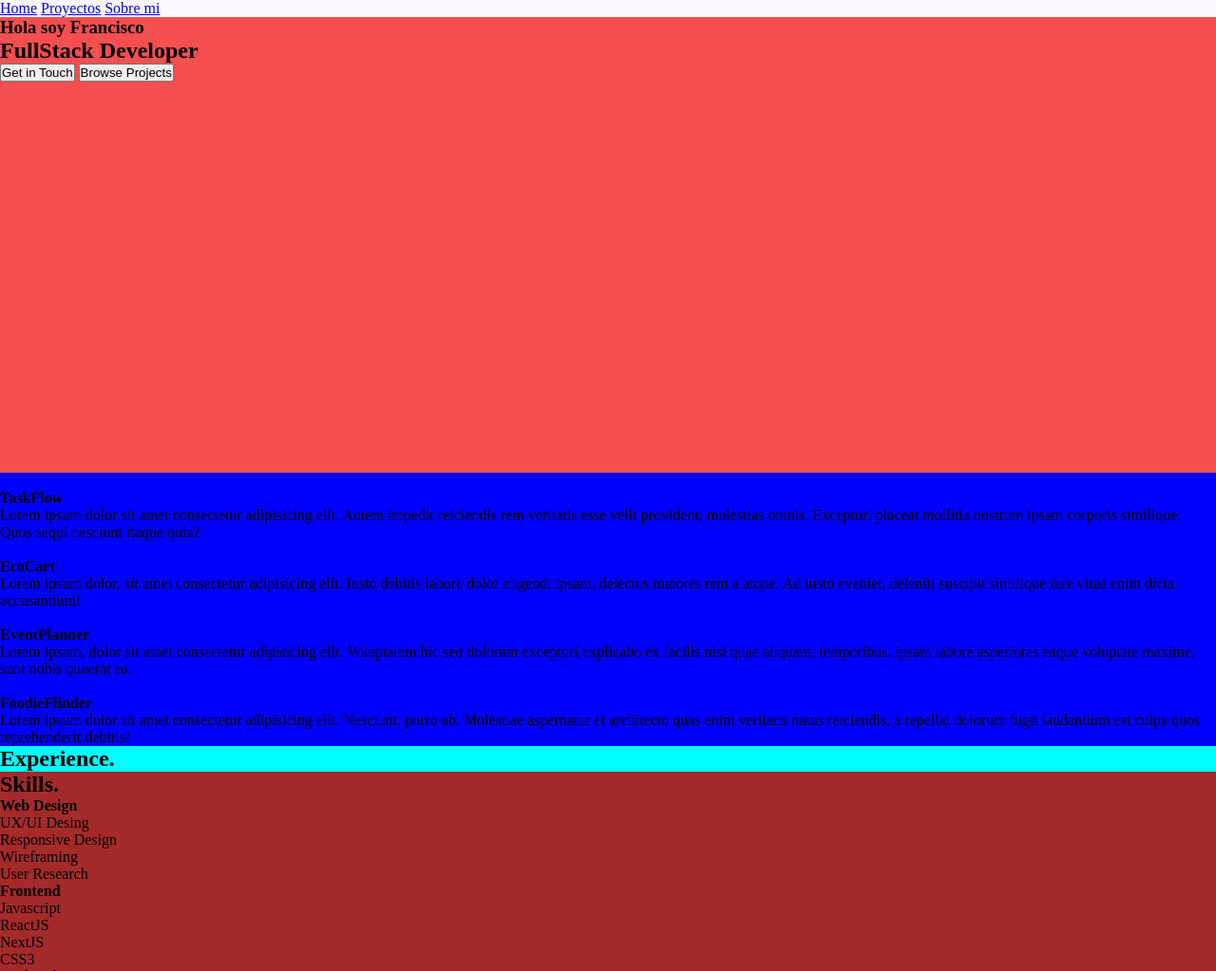
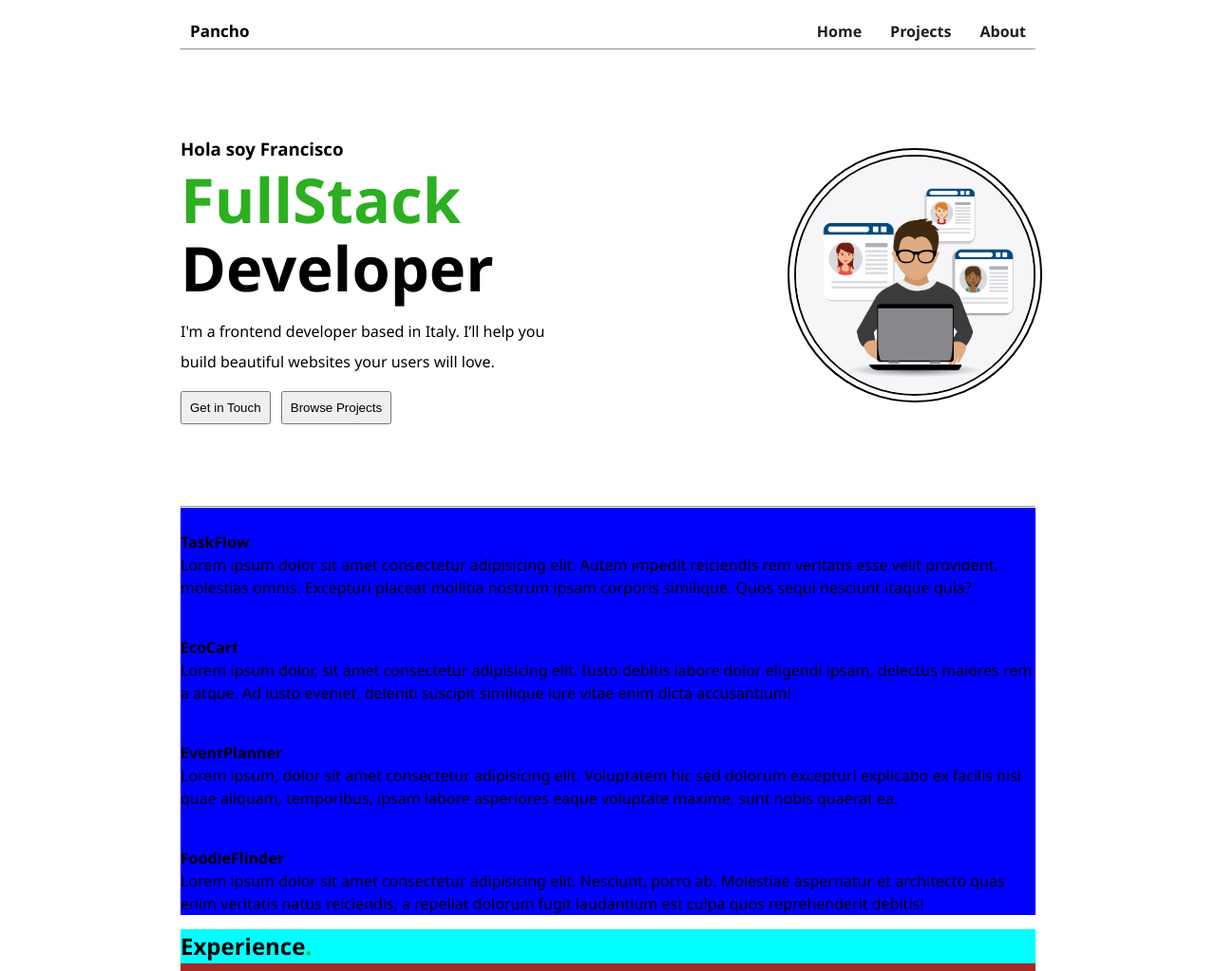
Before and after one commit to PanchoPereyra/TP_Portfolio, a plain HTML site: page index.html in a window 1280 px wide. Shown: the top 1023 px of the page at 95% size. Drawn offline with Linux system fonts and the light colour scheme.

Commit message:
Dandole un poco de estilo al portfolio

```diff
--- a/css/estilos.css
+++ b/css/estilos.css
@@ -6,33 +6,124 @@
     margin: 0px;
   }
 
-  .barraNav {
-    background-color: ghostwhite;
+  body {
+    font-family: 'Segoe UI', Tahoma, Geneva, Verdana, sans-serif;
+    background-color: white;
+    color: black;
+    padding: 10px 25px;
+    line-height: 1.5;
+    width: 900px;
+    margin: 5px auto;
   }
 
+  nav {
+    display: flex;
+    justify-content: space-between;
+    align-items: center;
+    padding: 5px 10px;
+  }
+
+  a {
+    text-decoration: none;
+  }
+
+  li {
+    list-style: none;
+  }
+
+  span {
+    color: #2caf20;
+  }
+
+  p{
+    margin-bottom: 15px;
+  }
+
+  button{
+    border-radius: 8px black solid;
+    padding: 8px;
+    margin-right: 7px;
+  }
+
+  .logo {
+    font-size: 17px;
+    font-weight: bold;
+  }
+
+  .nav-links {
+    display: flex;
+    gap: 30px;
+  }
+
+  .nav-links a {
+    color: #1e1e1e;
+    font-weight: 17px;
+    position: relative;
+    font-weight: bold;
+    display: inline-block;
+    /* Necesario para aplicar transform */
+  }
+
+  .nav-links a:hover {
+    color: #2caf20;
+    transform: scale(1.1);
+    /* Agranda 10% */
+  }
+
+  /************************* HASTA ACA LA CABECERA ******************************/
   .hero {
     height: 60vh;
-    background-color: #f54f4f;
+    display: flex;
+    justify-content: space-between;
+    align-items: center;
+    gap: 15px;
+    /* separación entre los cuadros */
+
 
   }
 
-  .containerProyectos{
-    background-color: blue;
+  .imagen-hero img {
+    width: 100%;   /* ocupará el 100% del div que ya tiene 45% del padre */
+    max-width: 250px;   /* límite máximo para que no se agrande demasiado */
+    border-radius: 50%;
+    border: 2px black solid;
+    outline: 2px black solid;
+    outline-offset: 5px;
+    /* Más negativo = líneas más juntas */
 
   }
 
-  .experiencia{
+  .texto-hero{
+     border-radius: 5px solid black;
+     width: 45%;
+     line-height: 2;
+  }
+
+.h1-hero{
+  font-size: 65px;
+  display: block;
+  line-height: 1.1;
+  margin-bottom: 15px;
+}
+
+
+
+  .containerProyectos {
+    background-color: blue;
+  }
+
+  .experiencia {
     background-color: aqua;
   }
 
-  .habilidades{
+  .habilidades {
     background-color: brown;
   }
 
-  .miHistoria{
+  .miHistoria {
     background-color: chartreuse;
   }
 
-  footer{
+  footer {
     background-color: darkolivegreen;
   }
--- a/index.html
+++ b/index.html
@@ -9,23 +9,39 @@
 </head>
 
 <body>
-    <div class="barraNav">
+    <header>
         <nav>
-            <a href="#">Home</a>
-            <a href="#">Proyectos</a>
-            <a href="#">Sobre mi</a>
+            <div class="logo">Pancho</div>
+            <ul class="nav-links">
+                <li><a href="#home">Home</a></li>
+                <li><a href="#projects">Projects</a></li>
+                <li><a href="#about">About</a></li>
+            </ul>
+            </div>
         </nav>
+        <hr>
+
+        <section class="hero">
+            <div class="texto-hero">
+                <h3>Hola soy Francisco</h3>
+                <h1 class="h1-hero"><span>FullStack</span><br> Developer</h1>
+                <p>I'm a frontend developer based in Italy. I’ll help you build beautiful websites your users will love.</p>
+                <button>Get in Touch</button>
+                <button>Browse Projects</button>
             </div>
 
-    <section class="hero">
-        <h3>Hola soy Francisco</h3>
-        <h1>FullStack Developer</h1>
-        <p></p>
+            <div class="imagen-hero">
+                <img src="img/avatar.jpg" alt="">
+            </div>
+
+            <!-- <div>
                 <button>Get in Touch</button>
                 <button>Browse Projects</button>
-        <img src="" alt="">
+            </div> -->
         </section>
 
+    </header>
+    <hr>
     <main>
         <!-- PROYECTOS -->
         <section class="containerProyectos">
@@ -36,10 +52,7 @@
                 <p>Lorem ipsum dolor sit amet consectetur adipisicing elit. Autem impedit reiciendis rem veritatis esse
                     velit provident, molestias omnis. Excepturi placeat mollitia nostrum ipsam corporis similique. Quos
                     sequi nesciunt itaque quia?</p>
-
-
                 <img src="" alt="">
-
                 <h4>EcoCart</h4>
                 <p>Lorem ipsum dolor, sit amet consectetur adipisicing elit. Iusto debitis labore dolor eligendi ipsam,
                     delectus maiores rem a atque. Ad iusto eveniet, deleniti suscipit similique iure vitae enim dicta
@@ -47,16 +60,12 @@
             </div>
             <div>
                 <img src="" alt="">
-
                 <h4>EventPlanner</h4>
                 <p>Lorem ipsum, dolor sit amet consectetur adipisicing elit. Voluptatem hic sed dolorum excepturi
                     explicabo
                     ex facilis nisi quae aliquam, temporibus, ipsam labore asperiores eaque voluptate maxime, sunt nobis
                     quaerat ea.</p>
-
-
                 <img src="" alt="">
-
                 <h4>FoodieFlinder</h4>
                 <p>Lorem ipsum dolor sit amet consectetur adipisicing elit. Nesciunt, porro ab. Molestiae aspernatur et
                     architecto quas enim veritatis natus reiciendis, a repellat dolorum fugit laudantium est culpa quos
@@ -65,10 +74,11 @@
         </section>
 
         <!-- EXPERIENCIA -->
+        <section>
             <div class="experiencia">
                 <h2>Experience<span>.</span></h2>
-
             </div>
+        </section>
 
         <!-- SKILLS -->
         <section class="habilidades">
@@ -83,7 +93,6 @@
                     <li>User Research</li>
                 </ul>
             </div>
-
             <div>
                 <h4>Frontend</h4>
                 <ul>
@@ -94,7 +103,6 @@
                     <li>CSS3</li>
                 </ul>
             </div>
-
             <div>
                 <h4>Backend</h4>
                 <ul>
@@ -105,7 +113,6 @@
                     <li>Vercel</li>
                 </ul>
             </div>
-
             <div>
                 <h4>Soft Skills</h4>
                 <ul>
@@ -119,13 +126,13 @@
         </section>
 
         <!-- MY STORY -->
-        <div class="miHistoria">
+        <section class="miHistoria">
             <h2>My Story<span>.</span></h2>
             <p>Lorem ipsum dolor sit amet consectetur adipisicing elit. Ullam rerum in doloribus, similique
                 voluptate
                 laborum illum consequuntur officiis voluptatibus natus magnam mollitia quaerat modi est id sed quam,
                 nesciunt dignissimos?</p>
-        </div>
+        </section>
     </main>
 
     <footer>
@@ -155,10 +162,11 @@
             <a href="">
                 <img src="img/whatsapp.png" alt="">
             </a>
-
         </div>
+        <p>&copy;2025 All Rights Reserved. Made by Pancho Pereyra</p>
     </footer>
 
+    <script src="js/app.js"></script>
 </body>
 
 </html>
```
Also changed, not shown: img/avatar.jpg (added). Lines whose indentation alone changed are shown as unchanged.
